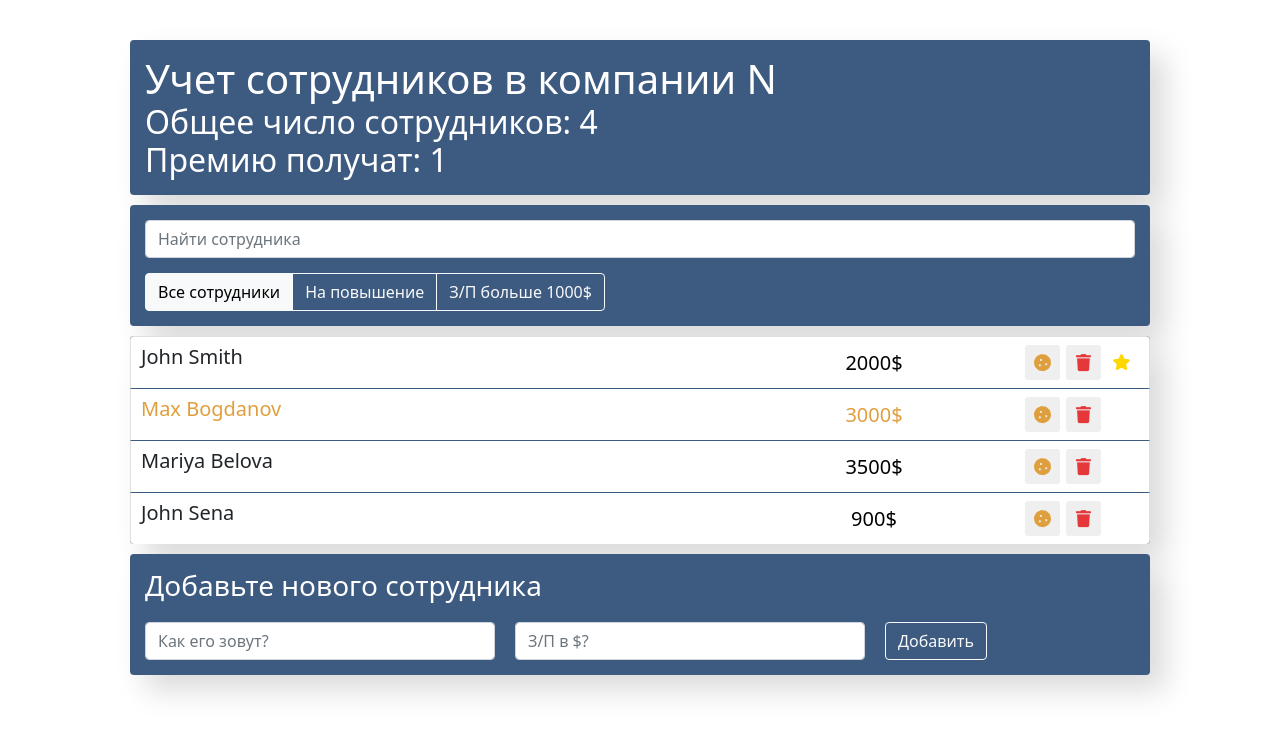
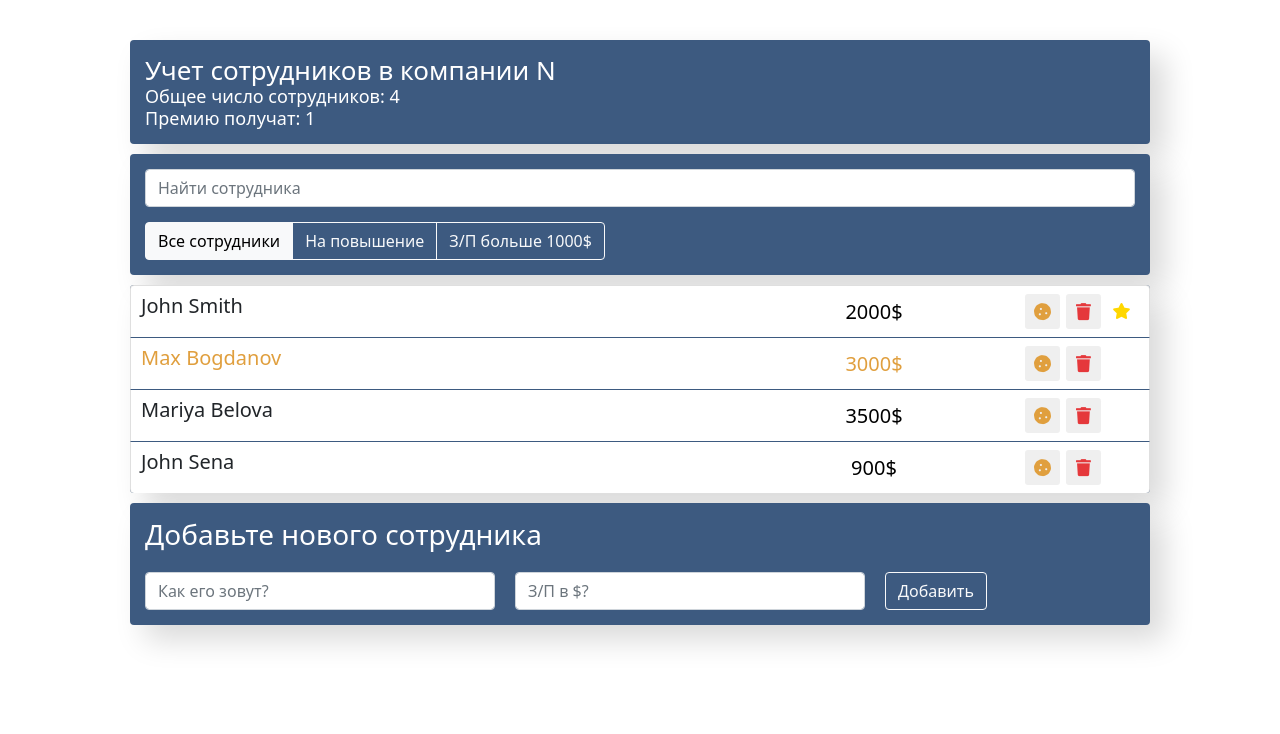
Before and after one commit to typeofMax/employees-list-app, a React (Create React App) app: page / in a window 1280 px wide. Shown: the top 734 px of the page. Built offline with nearby package versions, Linux system fonts and the light colour scheme.

Commit message:
Add names for headers

```diff
--- a/src/components/app-info/app-info.jsx
+++ b/src/components/app-info/app-info.jsx
@@ -1,13 +1,15 @@
-import "./app-info.css";
+import './app-info.css';
 
 const AppInfo = (props) => {
-    return (
-        <div className='app-info'>
-            <h1>Учет сотрудников в компании N</h1>
-            <h2>Общее число сотрудников: {props.employeesCount}</h2>
-            <h2>Премию получат: {props.increased}</h2>
-        </div>
-    );
-}
+	return (
+		<div className='app-info'>
+			<h1 className='app-title'>Учет сотрудников в компании N</h1>
+			<h2 className='app-subtitle'>
+				Общее число сотрудников: {props.employeesCount}
+			</h2>
+			<h2 className='app-subtitle'>Премию получат: {props.increased}</h2>
+		</div>
+	);
+};
 
 export default AppInfo;
```
